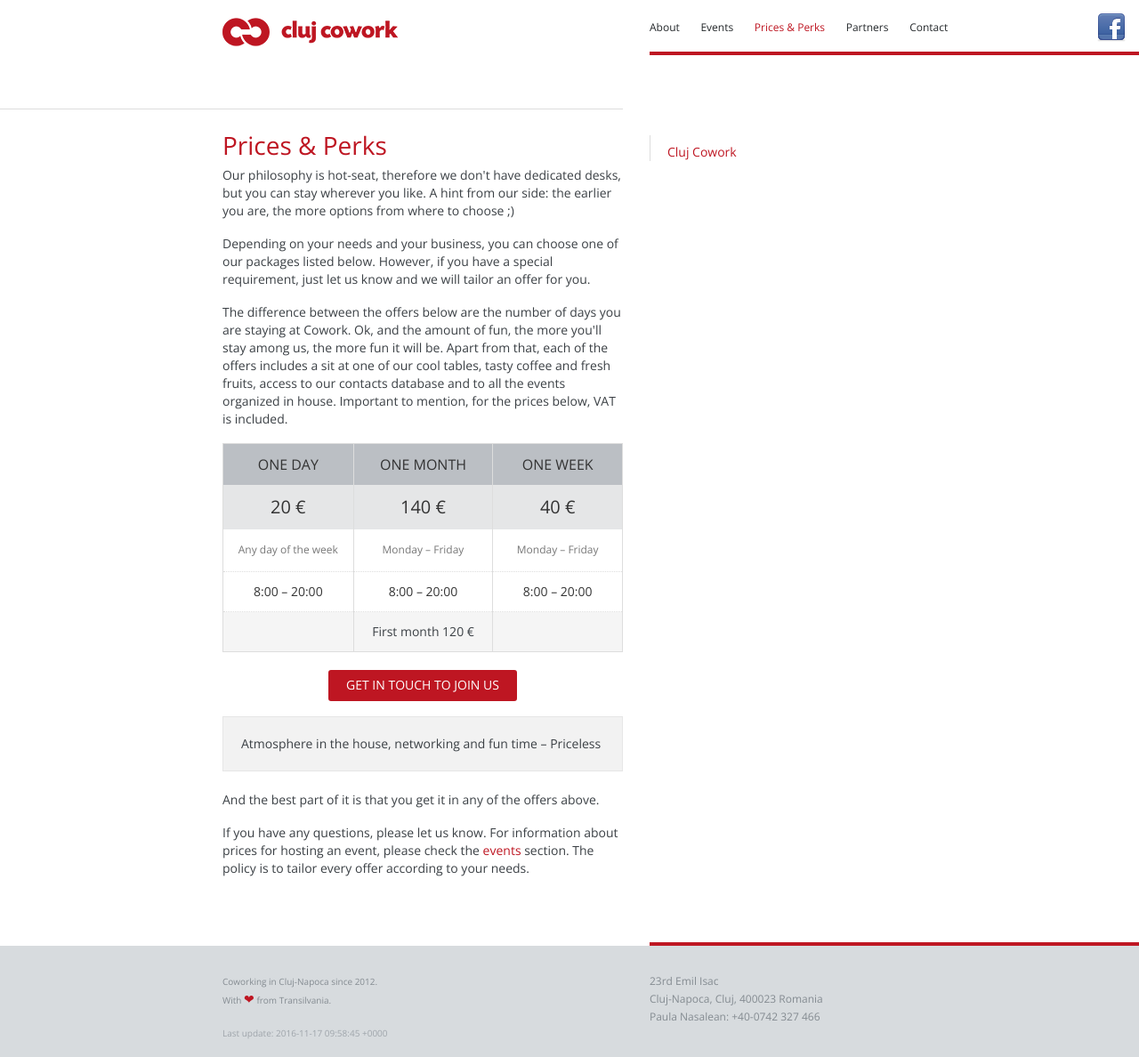
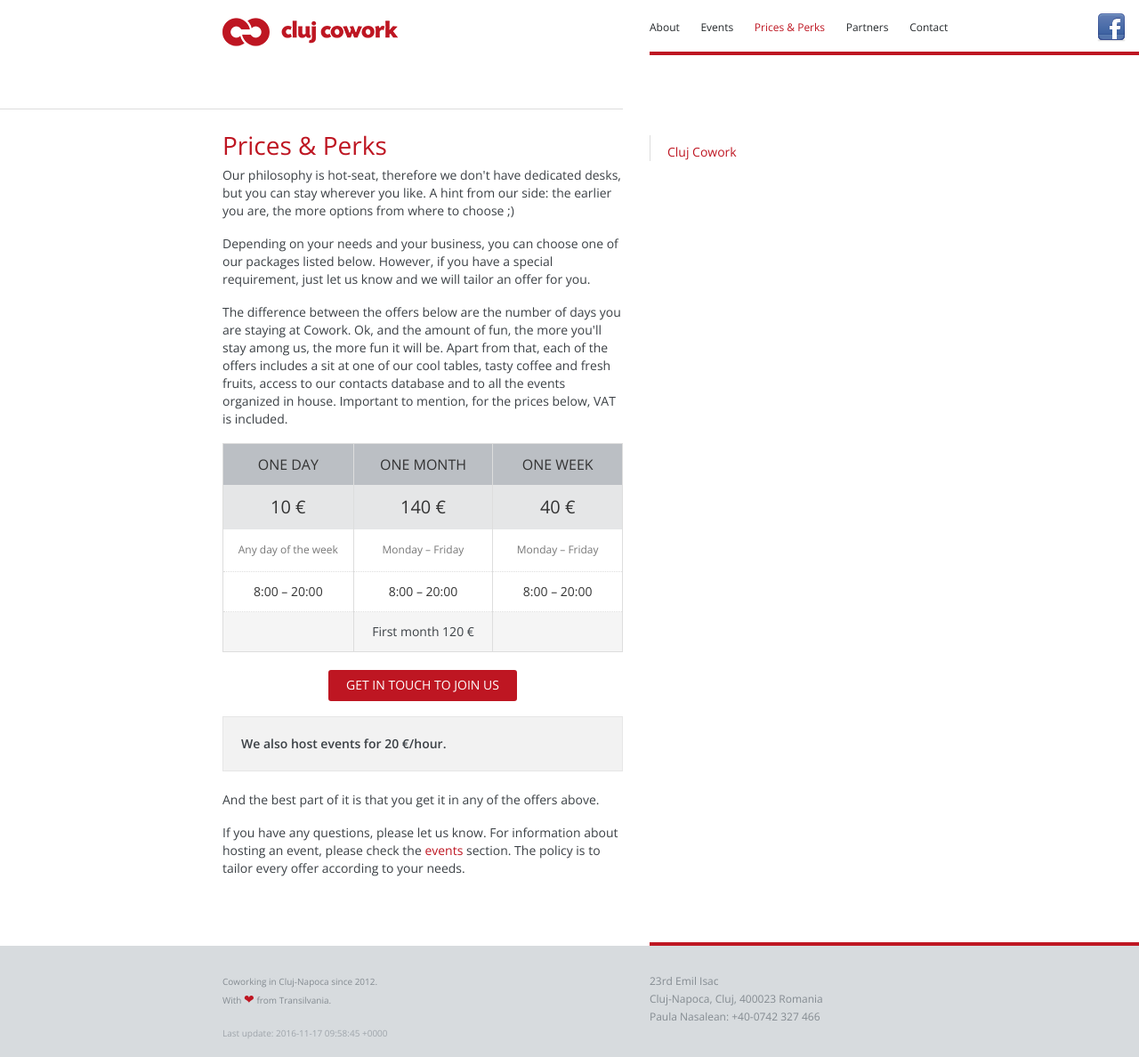
Before and after one commit to cluj-cowork/cluj-cowork.github.com, a Jekyll site: the page built from prices-n-perks.html, in a window 1280 px wide. Shown: the whole page at 89% size. Built offline with Jekyll 4.4.1, drawn with Linux system fonts in a browser that asks for light colours; nearby versions of some CDN libraries.

Commit message:
Added event pricing and changed day pricing back.

```diff
--- a/prices-n-perks.html
+++ b/prices-n-perks.html
@@ -33,7 +33,7 @@
       <div class="four columns first">
         <ul class="pricing-table">
           <li class="title">One Day</li>
-          <li class="price">20 &euro;</li>
+          <li class="price">10 &euro;</li>
           <li class="description">Any day of the week</li>
           <li class="bullet-item">8:00 &ndash; 20:00</li>
           <li class="cta-button">&nbsp;</li>
@@ -65,13 +65,14 @@
       <a href="/contact.html" class="button radius">Get in touch to join us</a>
     </p>
 
-    <p class="panel">Atmosphere in the house, networking and fun time &ndash; Priceless</p>
-    <p>
+    <p class="panel">
+      <strong>We also host events for 20 &#8364;/hour. </strong>
+    </p>
       And the best part of it is that you get it in any of the offers above.
     </p>
     <p>
       If you have any questions, please let us know.
-      For information about prices for hosting an event,
+      For information about hosting an event,
       please check the <a href="/events.html">events</a> section.
       The policy is to tailor every offer according to your needs.
     </p>
```
Also changed, not shown: ro/prices-n-perks.html (+3 -4 lines).
